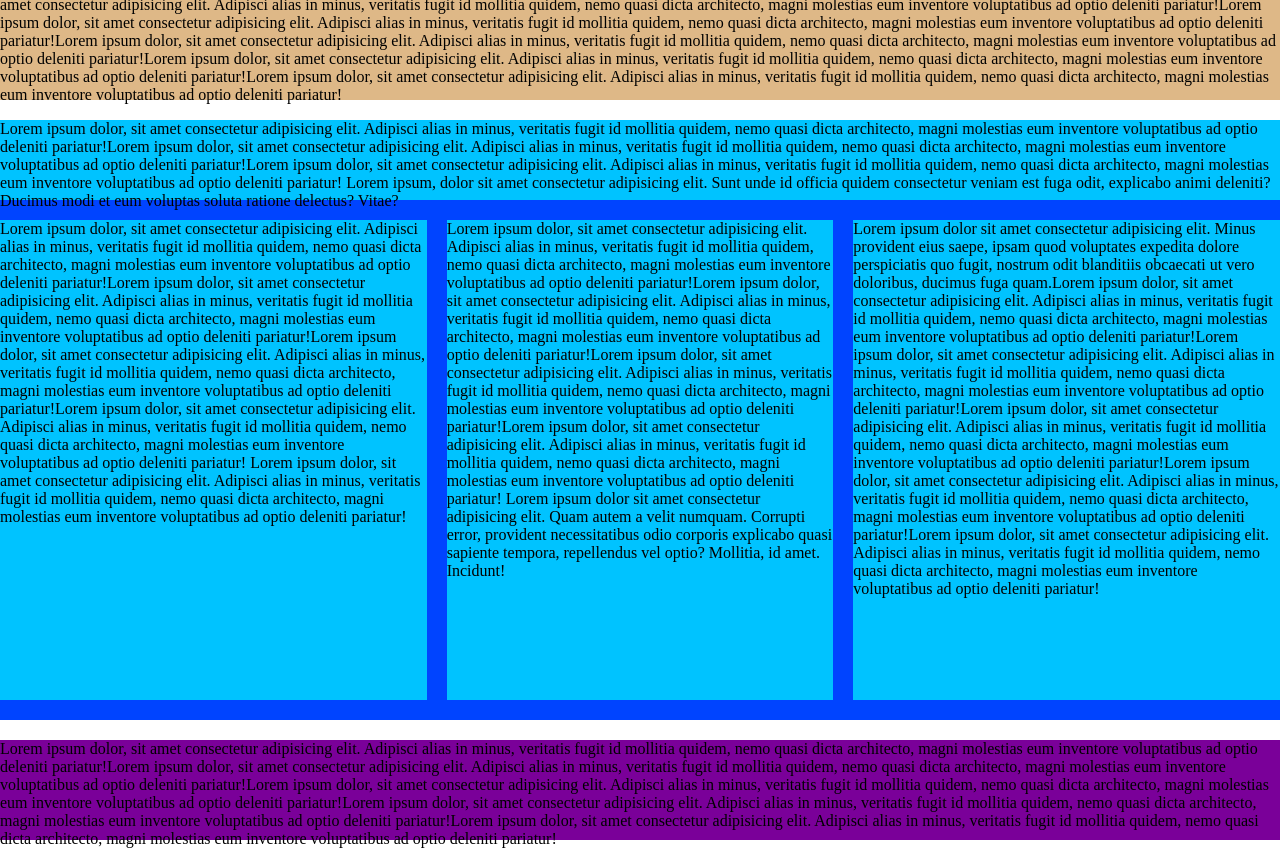
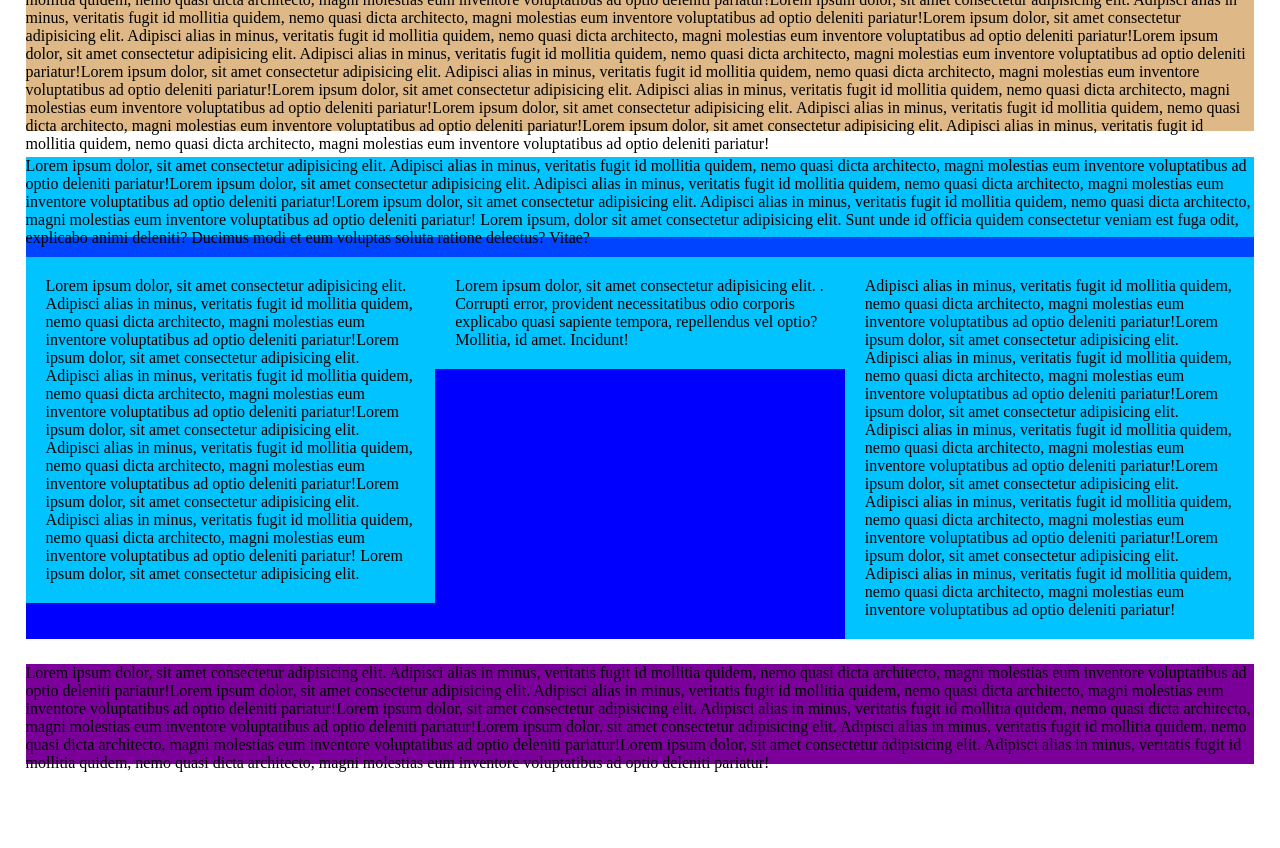
Before and after one commit to sonni46/htmlcss-struttura-wp, a plain HTML site: page index.html in a window 1280 px wide. Shown: the part 520-1368 px from the top of the page. After the commit the page ends 1310 px from the top, so only its background shows below. Drawn offline with Linux system fonts and the light colour scheme.

Commit message:
corretto errori

```diff
--- a/css/style.css
+++ b/css/style.css
@@ -7,15 +7,18 @@
 .header-sfondo {
     background-color: rgb(216, 122, 240);
     height: 100px;
+    margin: 2%;
 }
 
 .main {
     background-color: burlywood;
     height: 500px;
-    margin-top: 20px;
+    margin: 2%;
 }
 .container {
-    width: 100%;
+    background-color: blue;
+    margin: 2%;
+
 }
 
 .top {
@@ -29,10 +32,9 @@
 .center,
 .right {
     float: left;
-    height: 500px;
     width: calc(100%/3);
     background-color: rgb(0, 195, 255);
-    border-bottom: rgb(0, 68, 255) solid 20px
+    padding: 20px;
 
 }
 .clearfix::after{
@@ -40,14 +42,9 @@
     display: table;
     clear: both;
 }
-.center {
-    border-right:  rgb(0, 68, 255) solid 20px;
-    border-left: rgb(0, 68, 255) solid 20px ;
-
-}
 
 .footer{
     background-color: rgb(122, 0, 153);
     height: 100px;
-    margin-top: 20px;
+    margin: 2%;
 }
--- a/index.html
+++ b/index.html
@@ -22,9 +22,9 @@
 
         <div class="container clearfix">
             <div class="top">Lorem ipsum dolor, sit amet consectetur adipisicing elit. Adipisci alias in minus, veritatis fugit id mollitia quidem, nemo quasi dicta architecto, magni molestias eum inventore voluptatibus ad optio deleniti pariatur!Lorem ipsum dolor, sit amet consectetur adipisicing elit. Adipisci alias in minus, veritatis fugit id mollitia quidem, nemo quasi dicta architecto, magni molestias eum inventore voluptatibus ad optio deleniti pariatur!Lorem ipsum dolor, sit amet consectetur adipisicing elit. Adipisci alias in minus, veritatis fugit id mollitia quidem, nemo quasi dicta architecto, magni molestias eum inventore voluptatibus ad optio deleniti pariatur! Lorem ipsum, dolor sit amet consectetur adipisicing elit. Sunt unde id officia quidem consectetur veniam est fuga odit, explicabo animi deleniti? Ducimus modi et eum voluptas soluta ratione delectus? Vitae?</div>
-            <div class="left"> Lorem ipsum dolor, sit amet consectetur adipisicing elit. Adipisci alias in minus, veritatis fugit id mollitia quidem, nemo quasi dicta architecto, magni molestias eum inventore voluptatibus ad optio deleniti pariatur!Lorem ipsum dolor, sit amet consectetur adipisicing elit. Adipisci alias in minus, veritatis fugit id mollitia quidem, nemo quasi dicta architecto, magni molestias eum inventore voluptatibus ad optio deleniti pariatur!Lorem ipsum dolor, sit amet consectetur adipisicing elit. Adipisci alias in minus, veritatis fugit id mollitia quidem, nemo quasi dicta architecto, magni molestias eum inventore voluptatibus ad optio deleniti pariatur!Lorem ipsum dolor, sit amet consectetur adipisicing elit. Adipisci alias in minus, veritatis fugit id mollitia quidem, nemo quasi dicta architecto, magni molestias eum inventore voluptatibus ad optio deleniti pariatur! Lorem ipsum dolor, sit amet consectetur adipisicing elit. Adipisci alias in minus, veritatis fugit id mollitia quidem, nemo quasi dicta architecto, magni molestias eum inventore voluptatibus ad optio deleniti pariatur!</div>
-            <div class="center">Lorem ipsum dolor, sit amet consectetur adipisicing elit. Adipisci alias in minus, veritatis fugit id mollitia quidem, nemo quasi dicta architecto, magni molestias eum inventore voluptatibus ad optio deleniti pariatur!Lorem ipsum dolor, sit amet consectetur adipisicing elit. Adipisci alias in minus, veritatis fugit id mollitia quidem, nemo quasi dicta architecto, magni molestias eum inventore voluptatibus ad optio deleniti pariatur!Lorem ipsum dolor, sit amet consectetur adipisicing elit. Adipisci alias in minus, veritatis fugit id mollitia quidem, nemo quasi dicta architecto, magni molestias eum inventore voluptatibus ad optio deleniti pariatur!Lorem ipsum dolor, sit amet consectetur adipisicing elit. Adipisci alias in minus, veritatis fugit id mollitia quidem, nemo quasi dicta architecto, magni molestias eum inventore voluptatibus ad optio deleniti pariatur! Lorem ipsum dolor sit amet consectetur adipisicing elit. Quam autem a velit numquam. Corrupti error, provident necessitatibus odio corporis explicabo quasi sapiente tempora, repellendus vel optio? Mollitia, id amet. Incidunt!</div>
-            <div class="right"> Lorem ipsum dolor sit amet consectetur adipisicing elit. Minus provident eius saepe, ipsam quod voluptates expedita dolore perspiciatis quo fugit, nostrum odit blanditiis obcaecati ut vero doloribus, ducimus fuga quam.Lorem ipsum dolor, sit amet consectetur adipisicing elit. Adipisci alias in minus, veritatis fugit id mollitia quidem, nemo quasi dicta architecto, magni molestias eum inventore voluptatibus ad optio deleniti pariatur!Lorem ipsum dolor, sit amet consectetur adipisicing elit. Adipisci alias in minus, veritatis fugit id mollitia quidem, nemo quasi dicta architecto, magni molestias eum inventore voluptatibus ad optio deleniti pariatur!Lorem ipsum dolor, sit amet consectetur adipisicing elit. Adipisci alias in minus, veritatis fugit id mollitia quidem, nemo quasi dicta architecto, magni molestias eum inventore voluptatibus ad optio deleniti pariatur!Lorem ipsum dolor, sit amet consectetur adipisicing elit. Adipisci alias in minus, veritatis fugit id mollitia quidem, nemo quasi dicta architecto, magni molestias eum inventore voluptatibus ad optio deleniti pariatur!Lorem ipsum dolor, sit amet consectetur adipisicing elit. Adipisci alias in minus, veritatis fugit id mollitia quidem, nemo quasi dicta architecto, magni molestias eum inventore voluptatibus ad optio deleniti pariatur!</div>
+            <div class="left"> Lorem ipsum dolor, sit amet consectetur adipisicing elit. Adipisci alias in minus, veritatis fugit id mollitia quidem, nemo quasi dicta architecto, magni molestias eum inventore voluptatibus ad optio deleniti pariatur!Lorem ipsum dolor, sit amet consectetur adipisicing elit. Adipisci alias in minus, veritatis fugit id mollitia quidem, nemo quasi dicta architecto, magni molestias eum inventore voluptatibus ad optio deleniti pariatur!Lorem ipsum dolor, sit amet consectetur adipisicing elit. Adipisci alias in minus, veritatis fugit id mollitia quidem, nemo quasi dicta architecto, magni molestias eum inventore voluptatibus ad optio deleniti pariatur!Lorem ipsum dolor, sit amet consectetur adipisicing elit. Adipisci alias in minus, veritatis fugit id mollitia quidem, nemo quasi dicta architecto, magni molestias eum inventore voluptatibus ad optio deleniti pariatur! Lorem ipsum dolor, sit amet consectetur adipisicing elit. </div>
+            <div class="center">Lorem ipsum dolor, sit amet consectetur adipisicing elit. . Corrupti error, provident necessitatibus odio corporis explicabo quasi sapiente tempora, repellendus vel optio? Mollitia, id amet. Incidunt!</div>
+            <div class="right"> Adipisci alias in minus, veritatis fugit id mollitia quidem, nemo quasi dicta architecto, magni molestias eum inventore voluptatibus ad optio deleniti pariatur!Lorem ipsum dolor, sit amet consectetur adipisicing elit. Adipisci alias in minus, veritatis fugit id mollitia quidem, nemo quasi dicta architecto, magni molestias eum inventore voluptatibus ad optio deleniti pariatur!Lorem ipsum dolor, sit amet consectetur adipisicing elit. Adipisci alias in minus, veritatis fugit id mollitia quidem, nemo quasi dicta architecto, magni molestias eum inventore voluptatibus ad optio deleniti pariatur!Lorem ipsum dolor, sit amet consectetur adipisicing elit. Adipisci alias in minus, veritatis fugit id mollitia quidem, nemo quasi dicta architecto, magni molestias eum inventore voluptatibus ad optio deleniti pariatur!Lorem ipsum dolor, sit amet consectetur adipisicing elit. Adipisci alias in minus, veritatis fugit id mollitia quidem, nemo quasi dicta architecto, magni molestias eum inventore voluptatibus ad optio deleniti pariatur!</div>
         </div>
     </main>
     <!-- Corpo della Pagina -->
```
